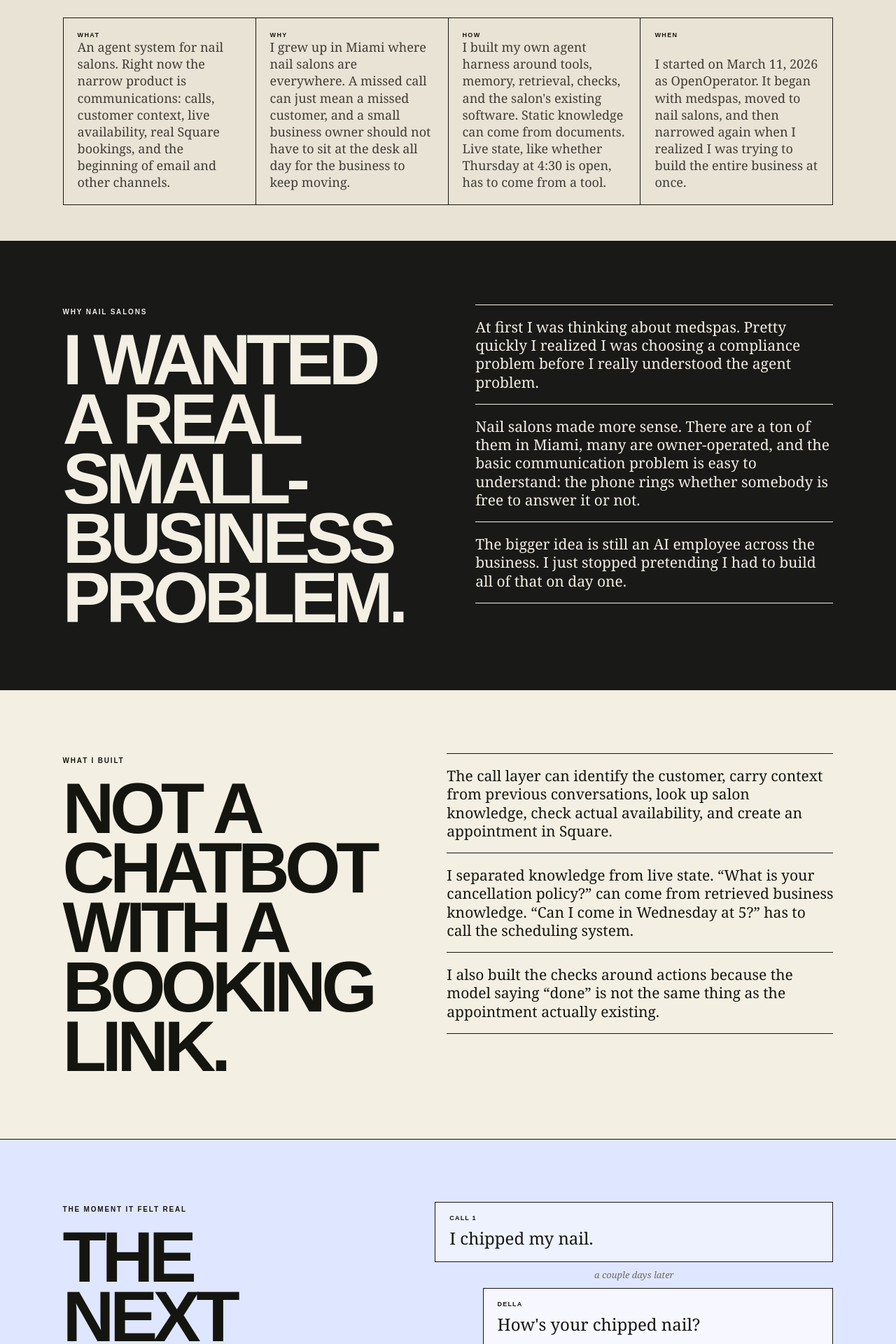
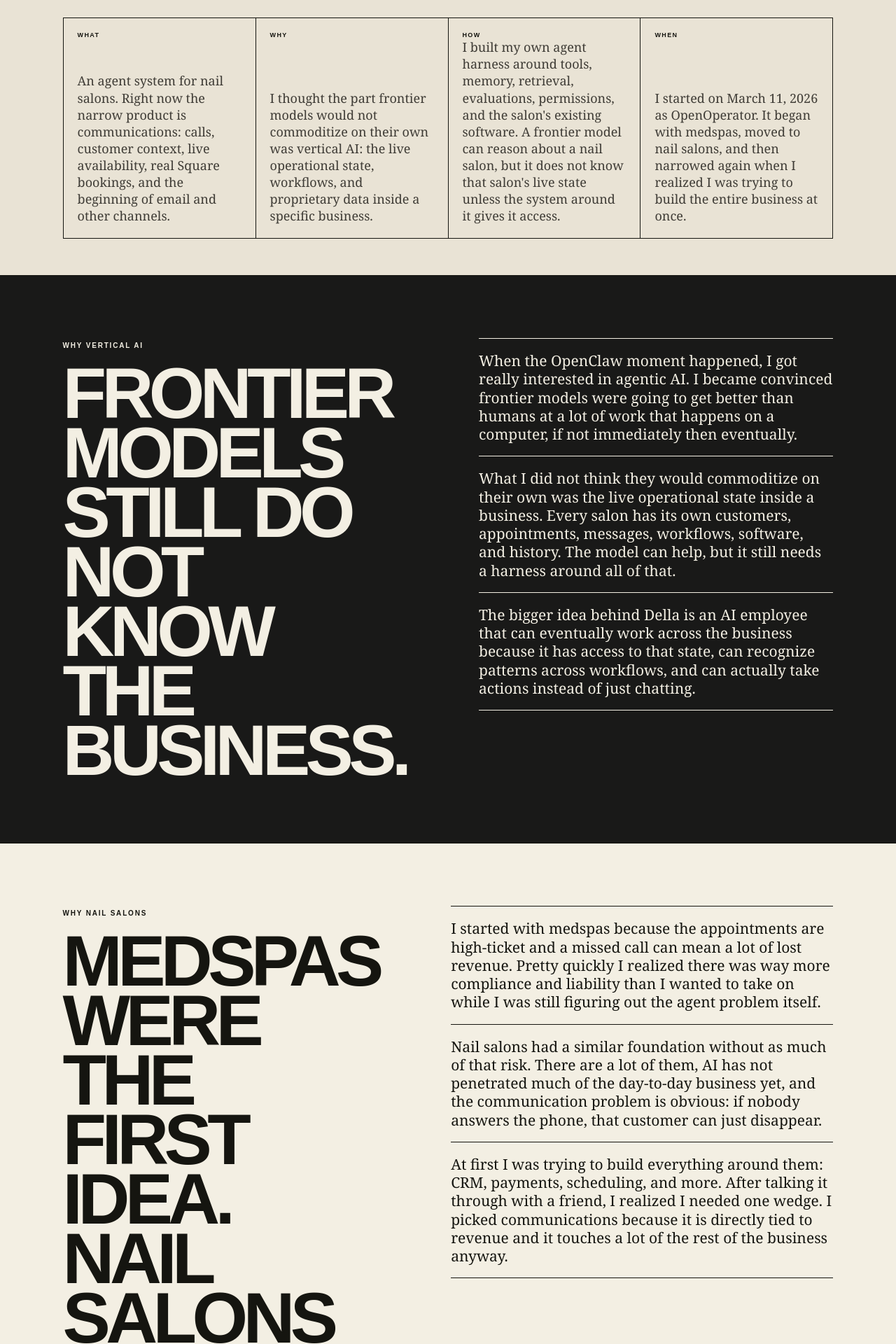
Before and after one commit to pegg-dot/nate-pegg-portfolio, a Next.js app: page /work/della in a window 1280 px wide. Shown: the part 640-2560 px from the top of the page at 70% size. Built offline with nearby package versions, Linux system fonts and the light colour scheme.

Commit message:
Rewrite Della story in Nate voice

```diff
--- a/src/app/work/della/page.tsx
+++ b/src/app/work/della/page.tsx
@@ -7,47 +7,58 @@ export default function DellaCase() {
     <CaseShell
       index="01 / DELLA"
       title="DELLA"
-      subtitle="Della is an AI employee for nail salons. The first thing I am hardening is communications: answer the call, remember the customer, look up what is actually available, and make the booking in the salon's real system."
+      subtitle="Della is an AI employee for nail salons. I started it after the OpenClaw moment, when I became convinced agentic AI and frontier models were going to get better than humans at a lot of work that happens on a computer. The question for me was what they still would not commoditize on their own."
       external={{ label: "LIVE SITE", href: "https://hellodella.com" }}
       actions={[{ label: "OPEN DELLA", href: "https://hellodella.com", external: true }]}
     >
       <ProjectBrief items={[
         { label: "WHAT", text: "An agent system for nail salons. Right now the narrow product is communications: calls, customer context, live availability, real Square bookings, and the beginning of email and other channels." },
-        { label: "WHY", text: "I grew up in Miami where nail salons are everywhere. A missed call can just mean a missed customer, and a small business owner should not have to sit at the desk all day for the business to keep moving." },
-        { label: "HOW", text: "I built my own agent harness around tools, memory, retrieval, checks, and the salon's existing software. Static knowledge can come from documents. Live state, like whether Thursday at 4:30 is open, has to come from a tool." },
+        { label: "WHY", text: "I thought the part frontier models would not commoditize on their own was vertical AI: the live operational state, workflows, and proprietary data inside a specific business." },
+        { label: "HOW", text: "I built my own agent harness around tools, memory, retrieval, evaluations, permissions, and the salon's existing software. A frontier model can reason about a nail salon, but it does not know that salon's live state unless the system around it gives it access." },
         { label: "WHEN", text: "I started on March 11, 2026 as OpenOperator. It began with medspas, moved to nail salons, and then narrowed again when I realized I was trying to build the entire business at once." },
       ]} />
 
       <section className="caseBand caseBandInk">
         <div className="caseGrid two">
-          <div><span className="caseLabel">WHY NAIL SALONS</span><h2>I WANTED A REAL SMALL-BUSINESS PROBLEM.</h2></div>
+          <div><span className="caseLabel">WHY VERTICAL AI</span><h2>FRONTIER MODELS STILL DO NOT KNOW THE BUSINESS.</h2></div>
           <div className="caseStack">
-            <p>At first I was thinking about medspas. Pretty quickly I realized I was choosing a compliance problem before I really understood the agent problem.</p>
-            <p>Nail salons made more sense. There are a ton of them in Miami, many are owner-operated, and the basic communication problem is easy to understand: the phone rings whether somebody is free to answer it or not.</p>
-            <p>The bigger idea is still an AI employee across the business. I just stopped pretending I had to build all of that on day one.</p>
+            <p>When the OpenClaw moment happened, I got really interested in agentic AI. I became convinced frontier models were going to get better than humans at a lot of work that happens on a computer, if not immediately then eventually.</p>
+            <p>What I did not think they would commoditize on their own was the live operational state inside a business. Every salon has its own customers, appointments, messages, workflows, software, and history. The model can help, but it still needs a harness around all of that.</p>
+            <p>The bigger idea behind Della is an AI employee that can eventually work across the business because it has access to that state, can recognize patterns across workflows, and can actually take actions instead of just chatting.</p>
           </div>
         </div>
       </section>
 
       <section className="caseBand">
         <div className="caseGrid two">
-          <div><span className="caseLabel">WHAT I BUILT</span><h2>NOT A CHATBOT WITH A BOOKING LINK.</h2></div>
+          <div><span className="caseLabel">WHY NAIL SALONS</span><h2>MEDSPAS WERE THE FIRST IDEA. NAIL SALONS WERE THE CLEANER START.</h2></div>
           <div className="caseStack">
-            <p>The call layer can identify the customer, carry context from previous conversations, look up salon knowledge, check actual availability, and create an appointment in Square.</p>
-            <p>I separated knowledge from live state. “What is your cancellation policy?” can come from retrieved business knowledge. “Can I come in Wednesday at 5?” has to call the scheduling system.</p>
-            <p>I also built the checks around actions because the model saying “done” is not the same thing as the appointment actually existing.</p>
+            <p>I started with medspas because the appointments are high-ticket and a missed call can mean a lot of lost revenue. Pretty quickly I realized there was way more compliance and liability than I wanted to take on while I was still figuring out the agent problem itself.</p>
+            <p>Nail salons had a similar foundation without as much of that risk. There are a lot of them, AI has not penetrated much of the day-to-day business yet, and the communication problem is obvious: if nobody answers the phone, that customer can just disappear.</p>
+            <p>At first I was trying to build everything around them: CRM, payments, scheduling, and more. After talking it through with a friend, I realized I needed one wedge. I picked communications because it is directly tied to revenue and it touches a lot of the rest of the business anyway.</p>
+          </div>
+        </div>
+      </section>
+
+      <section className="caseBand">
+        <div className="caseGrid two">
+          <div><span className="caseLabel">WHAT I BUILT</span><h2>IT ANSWERS LIKE A RECEPTIONIST AND CAN ACTUALLY DO THE WORK.</h2></div>
+          <div className="caseStack">
+            <p>A salon can have Della answer all the time, only after hours, or when nobody at the salon can pick up. On a call it can answer questions about services and policies, book or cancel appointments, hand the call off to a person, and remember who the customer is and what they talked about last time.</p>
+            <p>The important part is that it is connected to the real salon systems. If someone asks whether a time is open, Della has to check the actual schedule. If it books something, the appointment has to really exist in Square.</p>
+            <p>The same communications idea extends beyond voice into texts, Instagram DMs, WhatsApp, Facebook, reviews, follow-up, and the other places a salon talks to customers.</p>
           </div>
         </div>
       </section>
 
       <section className="caseBand caseBandBlue">
         <div className="caseGrid two">
-          <div><span className="caseLabel">THE MOMENT IT FELT REAL</span><h2>THE NEXT CALL STARTED WHERE THE LAST ONE ENDED.</h2></div>
+          <div><span className="caseLabel">A CALL I REMEMBER</span><h2>IT REMEMBERED MY CHIPPED NAIL.</h2></div>
           <div className="caseMemoryStack">
-            <div><span>CALL 1</span><p>I chipped my nail.</p></div>
+            <div><span>CALL 1</span><p>I told Della I had chipped my nail.</p></div>
             <i>a couple days later</i>
-            <div className="agentMemory"><span>DELLA</span><p>How&apos;s your chipped nail?</p></div>
-            <small>I had family and friends test real calls. This was the first time the persistence felt less like a database feature and more like the product actually knew who was calling.</small>
+            <div className="agentMemory"><span>DELLA</span><p>It asked how my chipped nail was doing and whether I had gone to the doctor for it.</p></div>
+            <small>That was cool because it was not starting over from zero. It remembered something from the last conversation and brought it back up on the next call.</small>
           </div>
         </div>
       </section>
@@ -55,10 +66,10 @@ export default function DellaCase() {
       <section className="caseBand">
         <span className="caseLabel">WHAT GOT HARD</span>
         <div className="lessonGrid">
-          <article><span>01</span><h3>RAG is not live state.</h3><p>I had to learn when the model should retrieve knowledge and when it should use a tool. Mixing those up makes the agent sound confident and be wrong.</p></article>
-          <article><span>02</span><h3>More tools are not automatically better.</h3><p>The more the model has to inspect, the more latency and routing mistakes show up. I ended up caring a lot more about tool design than I expected.</p></article>
-          <article><span>03</span><h3>A write has to be verified.</h3><p>If the model books, sends, or changes something, there has to be a way to know the external system really changed before Della tells the customer it did.</p></article>
-          <article><span>04</span><h3>The owner needs control.</h3><p>The product has to make it obvious what Della can do automatically, what needs approval, and what happened after an action.</p></article>
+          <article><span>01</span><h3>Latency adds up fast.</h3><p>Database lookups, memory, tools, and everything else around the model can make a voice call feel slower. I can optimize my side, but I am still building on top of model latency I do not control.</p></article>
+          <article><span>02</span><h3>The model saying it happened is not enough.</h3><p>Early on, Della would sometimes say it booked something when it had not, or take an action it should not have taken. I had to add verification, guardrails, and checks around what actually happened.</p></article>
+          <article><span>03</span><h3>The model needs the right kind of context.</h3><p>Policies and service information can come from salon knowledge, but appointments and other live state have to come from the real systems. Getting that split right matters a lot.</p></article>
+          <article><span>04</span><h3>Memory has a cost too.</h3><p>I wanted Della to remember customers across conversations, but storing and retrieving that context without making the call noticeably slower became its own database problem.</p></article>
         </div>
       </section>
 
@@ -69,12 +80,11 @@ export default function DellaCase() {
 
       <section className="caseBand caseBandDark">
         <div className="caseGrid two">
-          <div><span className="caseLabel">WHERE IT IS NOW</span><h2>COMMUNICATIONS FIRST.</h2></div>
+          <div><span className="caseLabel">WHERE IT IS NOW</span><h2>I&apos;M TRYING TO GET IT INTO REAL SALONS.</h2></div>
           <div className="caseStack">
-            <p>Real calls have gone through the system and real Square appointments have been created from them.</p>
-            <p>Customer context persists across conversations instead of resetting every time somebody calls.</p>
-            <p>The repo has grown into a much larger agent system with action receipts, guardrails, permissions, evaluation infrastructure, and channel work around voice and email. I am deliberately narrowing the product experience faster than the codebase.</p>
-            <p>It is not finished. The current goal is to make one communication loop reliable enough that I would trust it with an actual salon before expanding the surface again.</p>
+            <p>Real calls have gone through the system, real Square appointments have been created, and customer context carries across conversations instead of resetting every time somebody calls.</p>
+            <p>At this point I am not just sitting there adding features. I am working on getting clients and putting Della in front of actual salon owners.</p>
+            <p>I am still improving the reliability, latency, memory, guardrails, and all the stuff around the model as I do that, but getting real salons using it is the main thing I care about right now.</p>
           </div>
         </div>
       </section>
```
